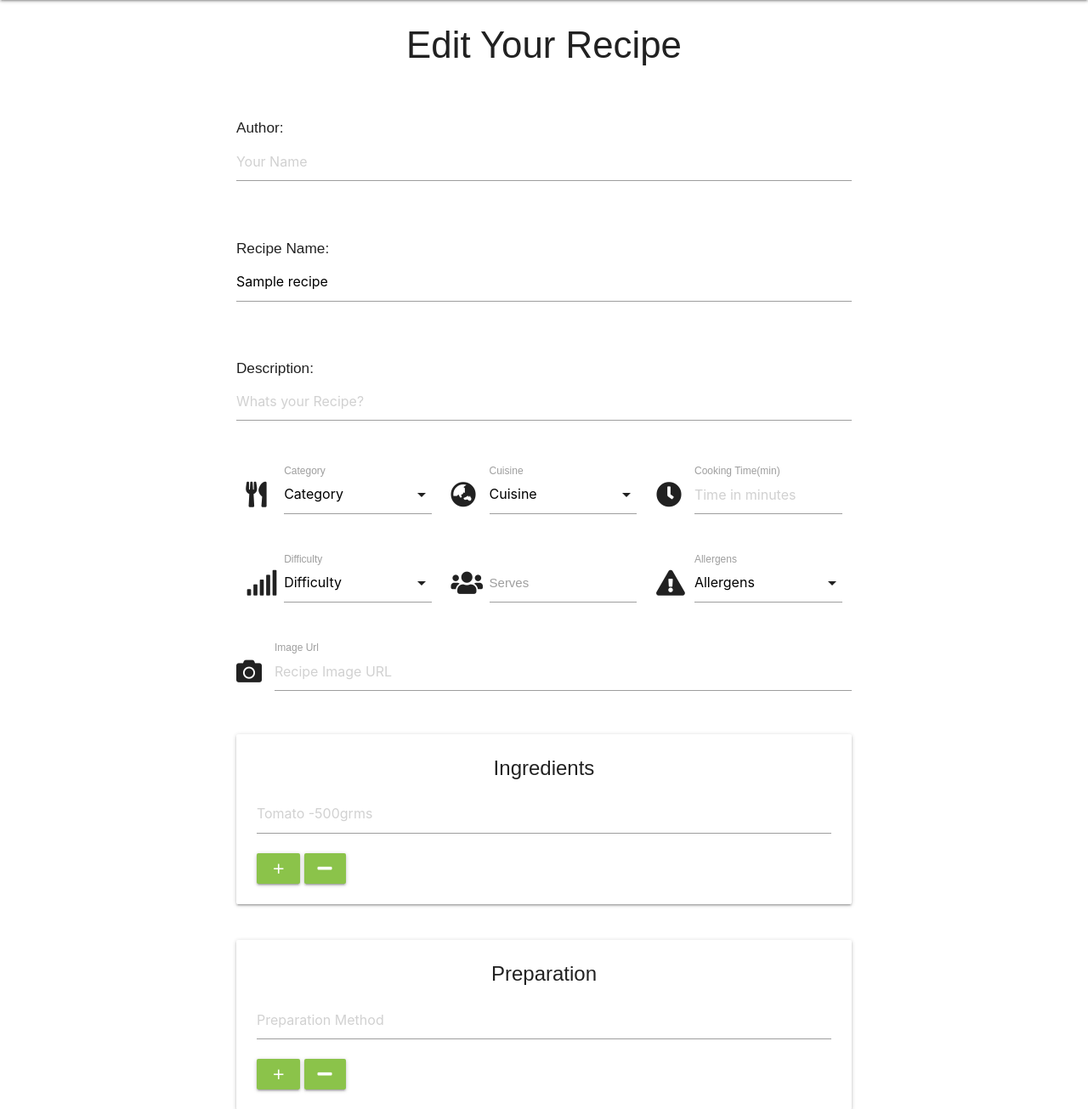
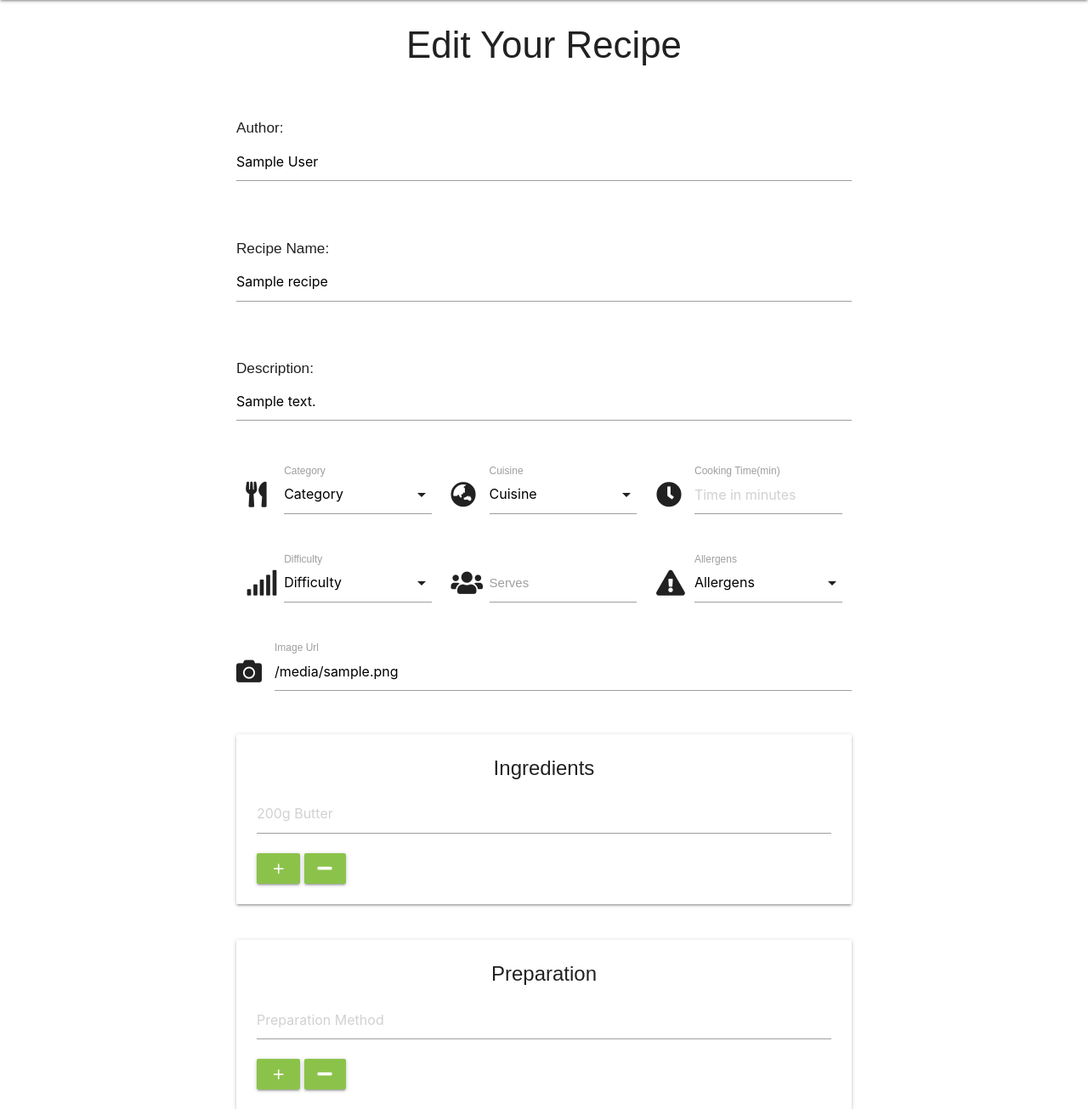
Before and after one commit to stephyraju/spiceworld, a Flask app: template templates/editrecipe.html in a window 1280 px wide. Shown: the part 64-1369 px from the top of the page at 85% size. Run offline with Flask 2, Linux system fonts and the light colour scheme; the template is opened without the code that fills it: most values are stand-ins (such as "Sample title", 1, 10 or a date in 2020); some libraries are stand-ins or nearby versions.

Commit message:
Edit recipe updated,update recipe added to app.py

```diff
--- a/app.py
+++ b/app.py
@@ -75,6 +75,24 @@ def edit_recipe(recipe_id):
                             difficulty=mongo.db.difficulty.find(),
                             allergens=mongo.db.allergens.find())
 
+@app.route('/update_recipe/<recipe_id>', methods=["POST"])
+def update_recipe(recipe_id):
+    recipe = mongo.db.recipes
+    recipe = mongo.db.recipes.find({"_id":ObjectId(recipe_id)},
+        {
+        'recipe_name':request.form.get('recipe_name'),
+        'category_name':request.form.get('category_name'),
+        'description': request.form.get('description'),
+        'serves':request.form('serves'),
+        'cooking_time':request.form('cooking_time'),
+        'cuisine':request.form('cuisine'),
+        'allergens':request.form.get('allergens'),
+        'image_url' :request.file('image_url'),
+        'ingredients':request.form.getlist("ingredients"),
+        'preparation':request.form.getlist('preparation')
+        })
+    return redirect(url_for('get_recipes',recipe_id=recipe_id))
+
 if __name__ == '__main__':
     app.run(host=os.environ.get('IP'),
             port=int(os.environ.get('PORT')),
--- a/templates/editrecipe.html
+++ b/templates/editrecipe.html
@@ -4,28 +4,28 @@
         <h3>Edit Your Recipe</h3>
     </div>
     <div class="row">
-        <form action="{{ url_for('edit_recipe',recipe_id=recipe._id) }}" method="POST" class="col s12">
+        <form action="{{ url_for('update_recipe',recipe_id=recipe._id) }}" method="POST" class="col s12">
             <!-- Author -->
             <div class="row">
                 <div class="input-field col s10 offset-s1">
                     <h6><strong>Author:</strong></h6>
-                    <input placeholder="Your Name" id="author" name="author" type="text" class="validate" required="">
+                    <input placeholder="Your Name" id="author" name="author" type="text" class="validate" value="{{recipe.author}}" required="">
                 </div>
             </div>
             <!-- recipe name -->
             <div class="row">
                 <div class="input-field col s10 offset-s1">
                     <h6><strong>Recipe Name:</strong></h6>
-                    {% if recipe_name is defined %}
-                    <input id="recipe_name" name="recipe_name" type="text" class="validate" value="{{recipe.recipe_name}}" required=""> {% else %}
-                    <input placeholder="Recipe Name" id="recipe_name" name="recipe_name" type="text" class="validate" required=""> {% endif %}
+                    <input id="recipe_name" name="recipe_name" type="text" class="validate" value="{{recipe.recipe_name}}"
+                    minlength="3" maxlength="30" data-length="30" placeholder="Recipe Name" required="" >
                 </div>
             </div>
             <!-- Description -->
             <div class="row">
                 <div class="input-field col s10 offset-s1">
                     <h6><strong>Description:</strong></h6>
-                    <textarea id="recipe_description" placeholder="Whats your Recipe?" name="description" class="materialize-textarea" required></textarea>
+                    <textarea id="description" placeholder="Whats your Recipe?" name="description" class="materialize-textarea"
+                    inlength="20" maxlength="500" data-length="500" required>{{ recipe.description }}</textarea>
                 </div>
             </div>
             <!-- Category -->
@@ -70,7 +70,7 @@
                     <div class="col s6 l4">
                         <div class="input-field">
                             <i class="fas fa-clock material-icons prefix"></i>
-                            <input id="cooking_time" name="cooking_time" type="number" placeholder="Time in minutes" class="validate" min="1" required="">
+                            <input id="cooking_time" name="cooking_time" type="number" placeholder="Time in minutes" value="{{recipe.cooking_time}}"class="validate" min="1" required="">
                             <label>Cooking Time(min)</label>
                         </div>
                     </div>
@@ -100,7 +100,7 @@
                     <div class="col s6 l4">
                         <div class="input-field">
                             <i class="fas fa-users material-icons prefix"></i>
-                            <input id="serves" name="serves" type="number" class="validate" min="1" required="">
+                            <input id="serves" name="serves" type="number" value="{{recipe.serves}}"class="validate" min="1" required="">
                             <label>Serves</label>
                         </div>
                     </div>
@@ -111,7 +111,11 @@
                             <select id="allergens" name="allergens" class="validate" required>
                            <option value="" disabled selected>Allergens</option>
                             {% for allergen in allergens %}
-                            <option class="allergens" value="{{allergen.allergen}}">{{allergen.allergen}}</option>
+                            {% if allergen.allergen in recipe.allergens %}
+                            <option value="{{allergen.allergen}}" selected>{{allergen.allergen}}</option>
+                            {% else %}
+                              <option value="{{allergen.allergen}}">{{allergen.allergen}}</option>
+                              {% endif %}
                             {% endfor %}
                            </select>
                             <label>Allergens</label>
@@ -125,7 +129,11 @@
                 <div class="col s10 offset-s1">
                     <div class="input-field ">
                         <i class="fas fa-camera material-icons prefix"></i>
+                        {% if recipe.image_url %}
+                        <input id="image_url" name="image_url" class="validate" type="url" minlength="15" value="{{ recipe.image_url }}" placeholder="Recipe Photo URL">
+                        {% else %}
                         <input id="image_url" name="image_url" class="validate" type="url" minlength="15" placeholder="Recipe Image URL" pattern="https?://.+">
+                        {% endif %}
                         <label for="image_url">Image Url</label>
                     </div>
                 </div>
@@ -139,7 +147,7 @@
 
                             <div class="addIngredient new-ingredient ingredient">
                                 <div class="input-field whites-4">
-                                    <input id="ingredients" type="text" placeholder="Tomato -500grms" name="ingredients[]" class="ingredients validate" minlength="1" maxlength="100" required>
+                                    <input id="ingredients" type="text" placeholder="200g Butter" name="ingredients[]" class="ingredients validate" minlength="1" maxlength="100" required>
                                 </div>
                             </div>
 
```
Also changed, not shown: .c9/metadata/environment/app.py (+1 -1 lines), .c9/metadata/environment/templates/addrecipe.html (+1 -1 lines), .c9/metadata/environment/templates/base.html (+1 -1 lines), .c9/metadata/environment/templates/editrecipe.html (+1 -1 lines), 2 other files.
